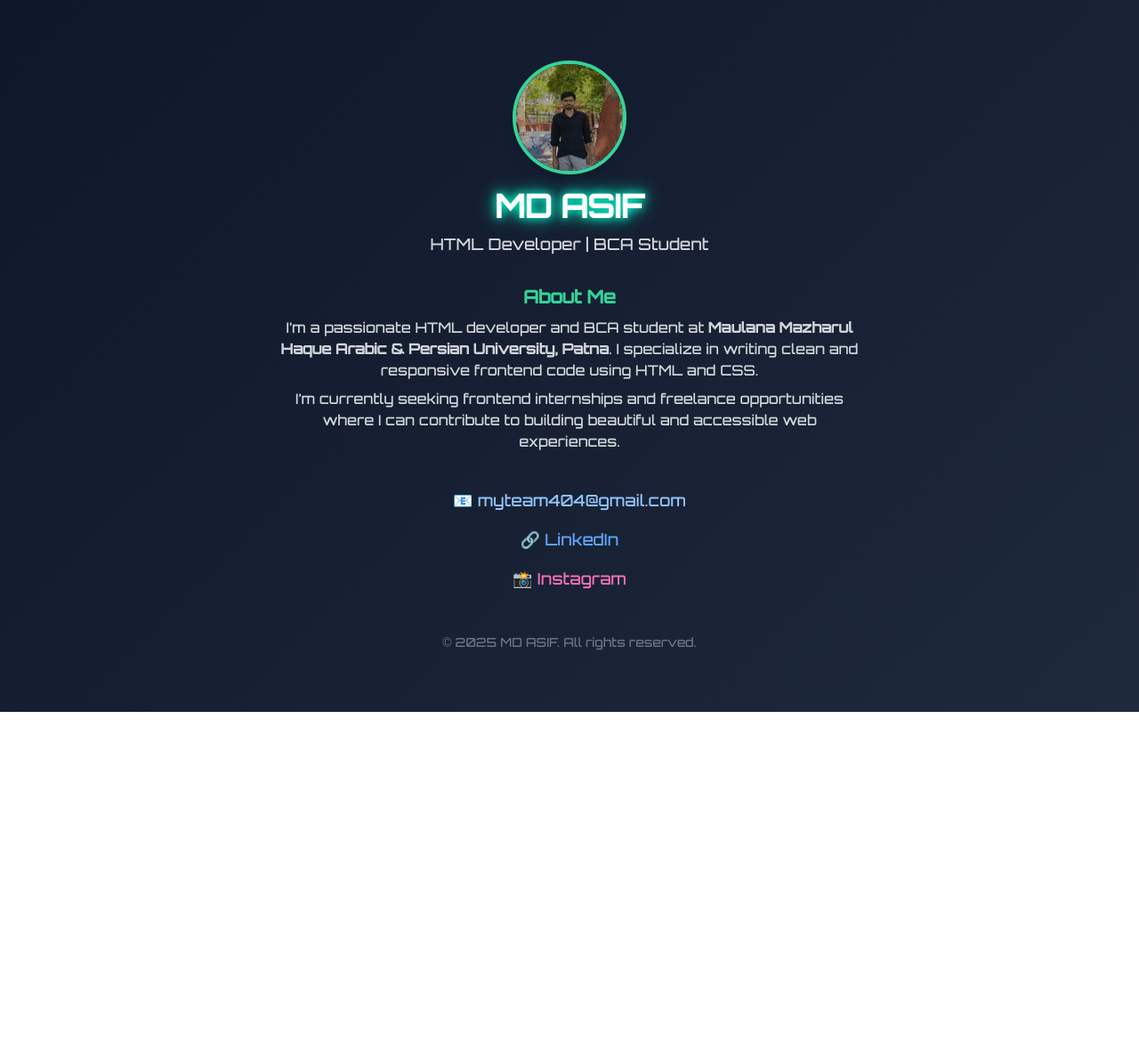
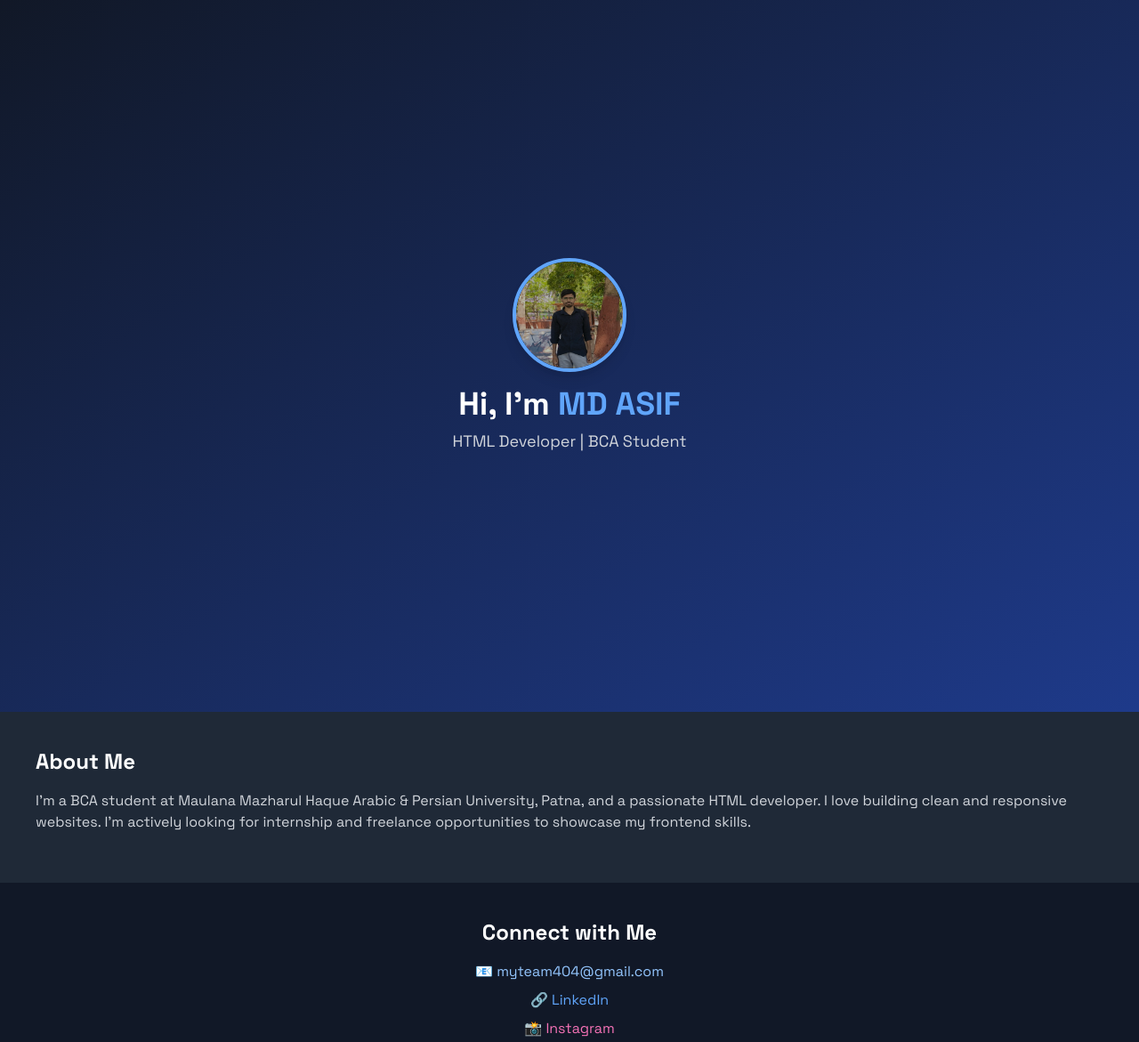
Before and after one commit to asif65-cloud/portfolio, a plain HTML site: page index.html in a window 1280 px wide. Shown: the top 1171 px of the page at 89% size. Before the commit the page ends 800 px from the top, so only its background shows below. Drawn offline with nearby package versions, Linux system fonts and the light colour scheme.

Commit message:
Add files via upload

```diff
--- a/index.html
+++ b/index.html
@@ -2,56 +2,60 @@
 <!DOCTYPE html>
 <html lang="en">
 <head>
-  <meta charset="UTF-8">
-  <meta name="viewport" content="width=device-width, initial-scale=1.0">
+  <meta charset="UTF-8" />
+  <meta name="viewport" content="width=device-width, initial-scale=1.0" />
   <title>MD ASIF | Portfolio</title>
+  <link rel="icon" href="favicon.ico" type="image/x-icon" />
   <link href="https://cdn.jsdelivr.net/npm/tailwindcss@2.2.19/dist/tailwind.min.css" rel="stylesheet">
-  <link href="https://fonts.googleapis.com/css2?family=Orbitron:wght@500&display=swap" rel="stylesheet">
+  <link href="https://unpkg.com/aos@2.3.1/dist/aos.css" rel="stylesheet">
+  <link href="https://fonts.googleapis.com/css2?family=Space+Grotesk:wght@400;700&display=swap" rel="stylesheet">
   <style>
     body {
-      font-family: 'Orbitron', sans-serif;
-      background: linear-gradient(135deg, #0f172a, #1e293b);
-      color: #fff;
-      margin: 0;
-      padding: 0;
+      font-family: 'Space Grotesk', sans-serif;
+      scroll-behavior: smooth;
+      background-color: #0f172a;
+      color: #ffffff;
     }
-    .glow {
-      text-shadow: 0 0 10px #00ffcc, 0 0 20px #00ffcc;
-    }
-    .social-link:hover {
-      color: #00ffcc;
-      transition: 0.3s ease;
+    .glow:hover {
+      box-shadow: 0 0 15px #00ffff;
+      transition: 0.3s;
     }
   </style>
 </head>
-<body class="flex flex-col items-center justify-center min-h-screen text-center px-4">
+<body class="text-white">
 
-  <div class="mb-8">
-    <img src="profile.jpg" alt="MD ASIF" class="w-32 h-32 rounded-full border-4 border-green-400 shadow-lg mx-auto mb-4" />
-    <h1 class="text-4xl font-bold glow">MD ASIF</h1>
-    <p class="text-lg text-gray-300 mt-2">HTML Developer | BCA Student</p>
-  </div>
+  <!-- Hero Section -->
+  <section class="min-h-screen flex flex-col justify-center items-center text-center px-4 bg-gradient-to-br from-gray-900 to-blue-900" data-aos="fade-down">
+    <img src="profile.jpg" alt="MD ASIF" class="w-32 h-32 rounded-full mb-4 border-4 border-blue-400 shadow-lg" />
+    <h1 class="text-4xl font-bold mb-2">Hi, I'm <span class="text-blue-400">MD ASIF</span></h1>
+    <p class="text-lg text-gray-300">HTML Developer | BCA Student</p>
+  </section>
 
-  <section class="max-w-2xl text-gray-300 mb-10">
-    <h2 class="text-xl font-semibold mb-2 text-green-400">About Me</h2>
-    <p class="mb-2">
-      I’m a passionate HTML developer and BCA student at <strong>Maulana Mazharul Haque Arabic & Persian University, Patna</strong>.
-      I specialize in writing clean and responsive frontend code using HTML and CSS.
-    </p>
-    <p>
-      I’m currently seeking frontend internships and freelance opportunities where I can contribute to building beautiful and accessible web experiences.
+  <!-- About Section -->
+  <section class="p-10 bg-gray-800" data-aos="fade-up">
+    <h2 class="text-2xl font-semibold mb-4">About Me</h2>
+    <p class="text-gray-300 mb-4">
+      I'm a BCA student at Maulana Mazharul Haque Arabic & Persian University, Patna, and a passionate HTML developer. I love building clean and responsive websites. I'm actively looking for internship and freelance opportunities to showcase my frontend skills.
     </p>
   </section>
 
-  <div class="space-y-4 text-lg">
-    <p>📧 <a href="mailto:myteam404@gmail.com" class="text-blue-300 hover:underline">myteam404@gmail.com</a></p>
-    <p>🔗 <a href="https://www.linkedin.com/in/md-asif-488a92258" target="_blank" class="text-blue-400 hover:underline social-link">LinkedIn</a></p>
-    <p>📸 <a href="https://www.instagram.com/pool_of_dead82" target="_blank" class="text-pink-400 hover:underline social-link">Instagram</a></p>
-  </div>
+  <!-- Social Links -->
+  <section class="p-10 text-center bg-gray-900" data-aos="zoom-in-up">
+    <h2 class="text-2xl font-semibold mb-4">Connect with Me</h2>
+    <p class="mb-2">📧 <a href="mailto:myteam404@gmail.com" class="text-blue-300 hover:underline">myteam404@gmail.com</a></p>
+    <p class="mb-2">🔗 <a href="https://www.linkedin.com/in/md-asif-488a92258" target="_blank" class="text-blue-400 hover:underline">LinkedIn</a></p>
+    <p>📸 <a href="https://www.instagram.com/pool_of_dead82" target="_blank" class="text-pink-400 hover:underline">Instagram</a></p>
+  </section>
 
-  <footer class="text-gray-500 text-sm mt-12">
-    &copy; 2025 MD ASIF. All rights reserved.
+  <!-- Footer -->
+  <footer class="text-center text-gray-500 py-4 bg-gray-800">
+    Code portions licensed under the MIT License. © 2025 MD ASIF.
   </footer>
 
+  <!-- Scripts -->
+  <script src="https://unpkg.com/aos@2.3.1/dist/aos.js"></script>
+  <script>
+    AOS.init();
+  </script>
 </body>
 </html>
```
